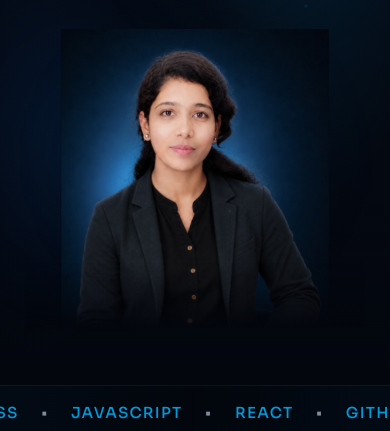
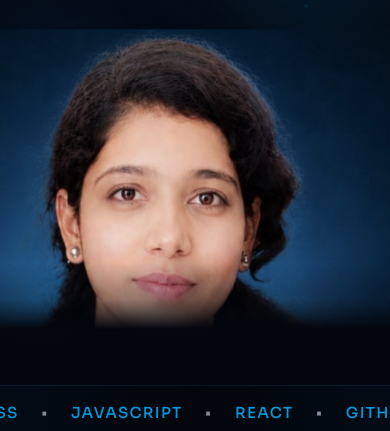
Before and after one commit to CodeWithRupanjali/CodeWithRupanjali.github.io, a website: page index.html in a window 390 px wide. Shown: the part 669-1100 px from the top of the page. Drawn offline with Linux system fonts and the light colour scheme; a web font is replaced by a local one.

Commit message:
Mobile-only: make hero portrait wider and more prominent.
Co-authored-by: Cursor <cursoragent@cursor.com>

```diff
--- a/index.html
+++ b/index.html
@@ -15,7 +15,7 @@
   <link rel="preconnect" href="https://fonts.googleapis.com" />
   <link rel="preconnect" href="https://fonts.gstatic.com" crossorigin />
   <link href="https://fonts.googleapis.com/css2?family=Alkalami&family=Inter:wght@400;500;600&family=Sora:wght@500;600;700;800&display=swap" rel="stylesheet" />
-  <link rel="stylesheet" href="style.css?v=final2" />
+  <link rel="stylesheet" href="style.css?v=mobile-photo2" />
   <noscript>
     <style>
       .reveal { opacity: 1 !important; transform: none !important; filter: none !important; }
--- a/style.css
+++ b/style.css
@@ -2185,12 +2185,12 @@ blockquote {
   }
 
   .hero-portrait-stage {
-    width: min(100%, 420px);
+    width: min(100%, 520px);
     margin-inline: auto;
   }
 
   .portrait-wrap {
-    width: min(100%, 380px);
+    width: min(100%, 480px);
     max-width: 100%;
     margin-inline: auto;
   }
@@ -2270,7 +2270,7 @@ blockquote {
   }
 
   .portrait-wrap {
-    width: min(100%, 340px);
+    width: 100%;
   }
 
   .hero-portrait {
@@ -2623,8 +2623,32 @@ blockquote {
     padding: 72px 0;
   }
 
+  .hero-aside {
+    width: 100vw;
+    max-width: 100vw;
+    margin-left: calc(50% - 50vw);
+    overflow: hidden;
+  }
+
+  .hero-portrait-stage {
+    width: 100%;
+  }
+
+  .portrait-wrap {
+    width: 100%;
+    height: min(42vh, 340px);
+    overflow: hidden;
+  }
+
   .hero-portrait {
-    max-height: min(42vh, 340px);
+    /* Same height — moderate zoom reduces PNG side padding, stays natural */
+    width: 168%;
+    max-width: none;
+    height: 100%;
+    max-height: none;
+    margin-left: -34%;
+    object-fit: cover;
+    object-position: center 10%;
   }
 
   .hero-copy {
@@ -2645,8 +2669,31 @@ blockquote {
     padding-top: calc(var(--nav-h) + 12px);
   }
 
+  .hero-aside {
+    width: 100vw;
+    max-width: 100vw;
+    margin-left: calc(50% - 50vw);
+    overflow: hidden;
+  }
+
+  .hero-portrait-stage {
+    width: 100%;
+  }
+
+  .portrait-wrap {
+    width: 100%;
+    height: min(38vh, 300px);
+    overflow: hidden;
+  }
+
   .hero-portrait {
-    max-height: min(38vh, 300px);
+    width: 172%;
+    max-width: none;
+    height: 100%;
+    max-height: none;
+    margin-left: -36%;
+    object-fit: cover;
+    object-position: center 10%;
   }
 
   .hero-actions {
```
